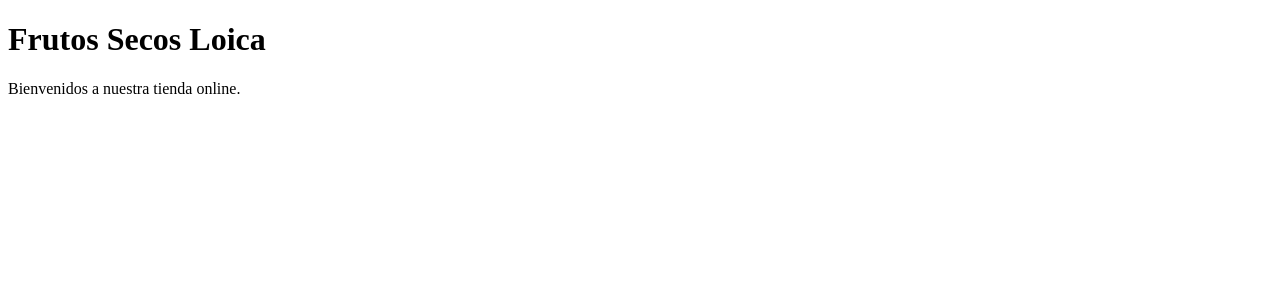
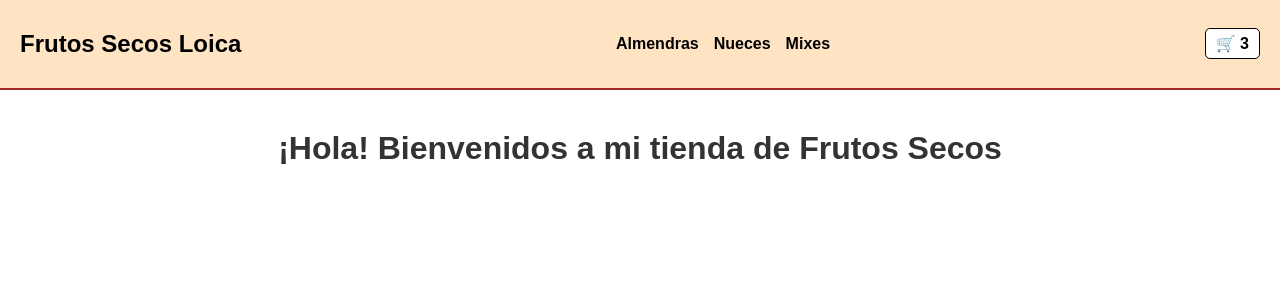
Before and after one commit to ccibenja/FrutosSecos-Loica-TiendaOnline, a React (Vite) app: page / in a window 1280 px wide. Shown: the top 300 px of the page. Built offline with nearby package versions, Linux system fonts and the light colour scheme.

Commit message:
Pre-entrega 2: Creacion de Navbar, CartWidget e ItemListContainer

```diff
--- /dev/null
+++ b/src/App.css
@@ -0,0 +1,42 @@
+/* src/App.css */
+
+body {
+  margin: 0;
+  font-family: Arial, sans-serif;
+}
+
+/* Flexbox para alinear la navbar como pide la consigna */
+.mi-navbar {
+  display: flex;
+  justify-content: space-between; /* Separa los 3 elementos a los lados */
+  align-items: center;
+  background-color: bisque; /* Un color crema para frutos secos */
+  padding: 10px 20px;
+  border-bottom: 2px solid brown;
+}
+
+.menu-navegacion {
+  display: flex;
+  list-style: none; /* Le saca los puntitos a la lista */
+  margin: 0;
+  padding: 0;
+  gap: 15px;
+}
+
+.menu-navegacion a {
+  text-decoration: none;
+  color: black;
+  font-weight: bold;
+}
+
+.carrito-caja {
+  background-color: white;
+  padding: 5px 10px;
+  border-radius: 5px;
+  border: 1px solid black;
+}
+
+.contenedor-saludo {
+  margin-top: 40px;
+  color: #333;
+}
--- a/src/App.jsx
+++ b/src/App.jsx
@@ -1,10 +1,16 @@
+// src/App.jsx
+import Navbar from "./components/Navbar";
+import ItemListContainer from "./components/ItemListContainer";
+import "./App.css"; // Aca importo mi hoja de estilos
+
 function App() {
   return (
     <div>
-      <h1>Frutos Secos Loica</h1>
-      <p>Bienvenidos a nuestra tienda online.</p>
+      <Navbar />
+      {/* Le paso el mensaje al hijo usando la prop greeting */}
+      <ItemListContainer greeting="¡Hola! Bienvenidos a mi tienda de Frutos Secos" />
     </div>
-  )
+  );
 }
 
-export default App
+export default App;
--- /dev/null
+++ b/src/components/CartWidget.jsx
@@ -0,0 +1,12 @@
+// src/components/CartWidget.jsx
+
+function CartWidget() {
+  return (
+    <div className="carrito-caja">
+      <span>🛒</span>
+      <strong> 3</strong> {/* El número va hardcodeado por ahora como pide el profe */}
+    </div>
+  );
+}
+
+export default CartWidget;
--- /dev/null
+++ b/src/components/ItemListContainer.jsx
@@ -0,0 +1,12 @@
+// src/components/ItemListContainer.jsx
+
+function ItemListContainer({ greeting }) {
+  // Recibo el saludo por props y lo muestro en un h1
+  return (
+    <div className="contenedor-saludo">
+      <h1 style={{ textAlign: "center" }}>{greeting}</h1>
+    </div>
+  );
+}
+
+export default ItemListContainer;
--- /dev/null
+++ b/src/components/Navbar.jsx
@@ -0,0 +1,24 @@
+// src/components/Navbar.jsx
+import CartWidget from "./CartWidget";
+
+function Navbar() {
+  return (
+    <nav className="mi-navbar">
+      <div>
+        <h2>Frutos Secos Loica</h2>
+      </div>
+
+      {/* Lista de categorías reales de productos */}
+      <ul className="menu-navegacion">
+        <li><a href="#">Almendras</a></li>
+        <li><a href="#">Nueces</a></li>
+        <li><a href="#">Mixes</a></li>
+      </ul>
+
+      {/* Aca llamo al componente del carrito */}
+      <CartWidget />
+    </nav>
+  );
+}
+
+export default Navbar;
```
